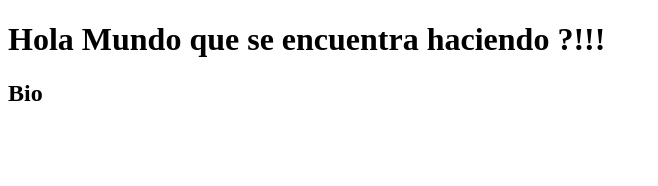
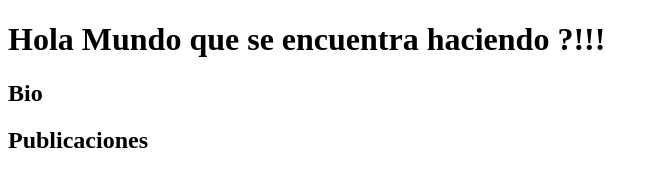
Before and after one commit to Jorgeortizt/jorgeortizt.githup.io, a plain HTML site: page index.html in a window 1280 px wide. Shown: the whole page, without its empty margins (0-658 px from the left). Drawn offline with Linux system fonts and the light colour scheme.

Commit message:
Segundo Cambio

```diff
--- a/index.html
+++ b/index.html
@@ -7,5 +7,6 @@
     <body>
         <h1>Hola Mundo que se encuentra haciendo ?!!!</h1>
         <h2>Bio</h2>
+        <h2>Publicaciones</h2>
     </body>
 </html>
```
